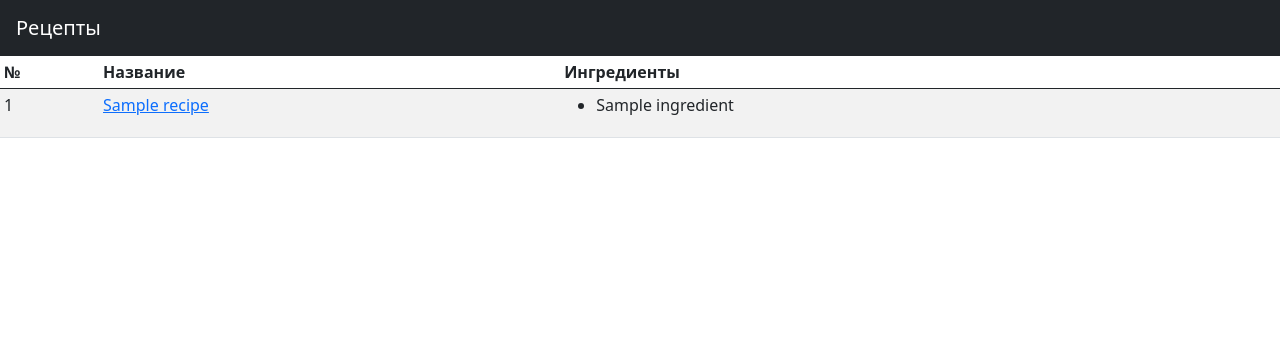
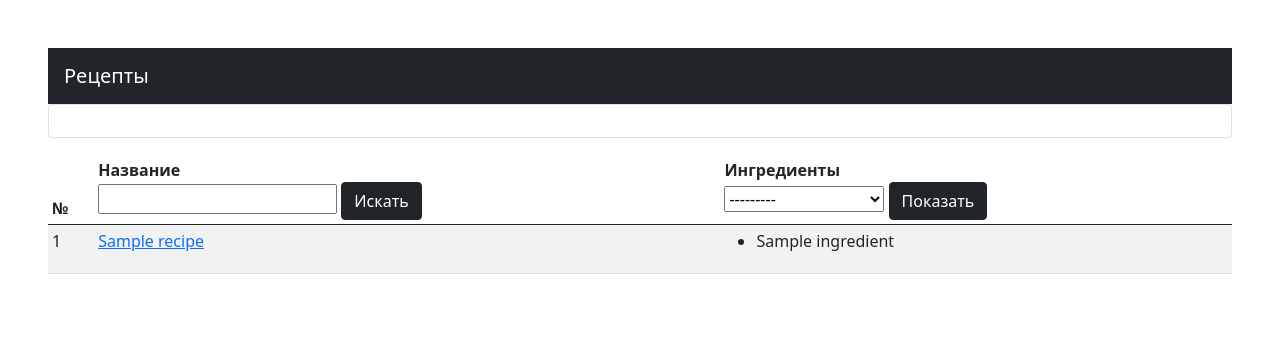
Before and after one commit to sharknoise/django-recipes, a Django app: page /recipes/ in a window 1280 px wide. Shown: the top 337 px of the page. Run offline with Django 3.2, Linux system fonts and the light colour scheme; tables that the repository leaves empty hold one stand-in row (values such as "Sample post"); some libraries are stand-ins or nearby versions.

Commit message:
add filters

```diff
--- a/app/app/templates/base.html
+++ b/app/app/templates/base.html
@@ -9,6 +9,7 @@
         <link rel="stylesheet" type="text/css" href="{% static '/css/library/bootstrap.min.css' %}" />
     </head>
   <body>
+    <div class="p-4 p-md-5 mb-4">
       <header class="navbar navbar-dark sticky-top bg-dark">
         <a class="navbar-brand px-3" href="/">Рецепты</a>
       </header>
@@ -17,5 +18,6 @@
         {% endblock %}
       <script src="{% static "/js/library/bootstrap.min.js" %}"></script>
       </main>
+    </div>
   </body>
 </html>
--- /dev/null
+++ b/app/recipes/filters.py
@@ -0,0 +1,25 @@
+import django_filters
+from django.db import models
+from recipes.models import Ingredient, Recipe
+
+
+class RecipeFilter(django_filters.FilterSet):
+    #recipes = django_filters.ModelChoiceFilter(
+    #    queryset=Recipe.objects.all()
+    #)
+
+    ingredients = django_filters.ModelChoiceFilter(
+        queryset=Ingredient.objects.all()
+    )
+    class Meta:
+        model = Recipe
+        fields = ['name']
+
+        filter_overrides = {
+            models.CharField: {
+                'filter_class': django_filters.CharFilter,
+                'extra': lambda f: {
+                    'lookup_expr': 'icontains',
+                },
+            },
+        }
--- a/app/recipes/templates/recipes-list.html
+++ b/app/recipes/templates/recipes-list.html
@@ -1,17 +1,37 @@
 {% extends 'base.html' %}
 {% block content %}
+    <div class="card mb-3">
+      <div class="card-body">
+
+      </div>
+    </div>
     {% if object_list %}
     <div class="table-responsive">
       <table class="table table-striped table-sm">
         <thead>
           <tr>
             <th scope="col">№</th>
-            <th scope="col">Название</th>
-            <th scope="col">Ингредиенты</th>
+            <th scope="col">Название
+              <form method="get">
+                  <span class="form-group is-valid">
+                    <span class="mr-4 ml-2">{{ filter.form.name }}</span>
+                  </span>
+                <input class="btn btn-dark" type="submit" value="Искать">
+              </form>
+            </th>
+
+            <th scope="col">Ингредиенты
+              <form method="get">
+                  <span class="form-group is-valid">
+                    <span class="mr-4 ml-2">{{ filter.form.ingredients }}</span>
+                  </span>
+                  <input class="btn btn-dark" type="submit" value="Показать">
+              </form>
+            </th>
           </tr>
         </thead>
         <tbody>
-          {% for object in object_list %}
+          {% for object in filter.qs %}
           <tr>
             <td>{{ object.id }}</td>
             <td><a href="#">{{ object.name }}</a></td>
--- a/app/recipes/views.py
+++ b/app/recipes/views.py
@@ -1,7 +1,9 @@
-from django.views.generic import ListView
+from django_filters.views import FilterView
+from recipes.filters import RecipeFilter
 from recipes.models import Recipe
 
 
-class RecipesListView(ListView):
+class RecipesListView(FilterView):
     model = Recipe
     template_name = 'recipes-list.html'
+    filterset_class = RecipeFilter
--- a/pyproject.toml
+++ b/pyproject.toml
@@ -9,6 +9,7 @@
 django = "3.2.8"
 psycopg2-binary = "^2.9.1"
 django-environ = "^0.8.1"
+django-filter = "^21.1"
 
 [tool.poetry.dev-dependencies]
 flake8 = "^4.0.1"
```
Also changed, not shown: 1 other file. Lines whose indentation alone changed are shown as unchanged.
